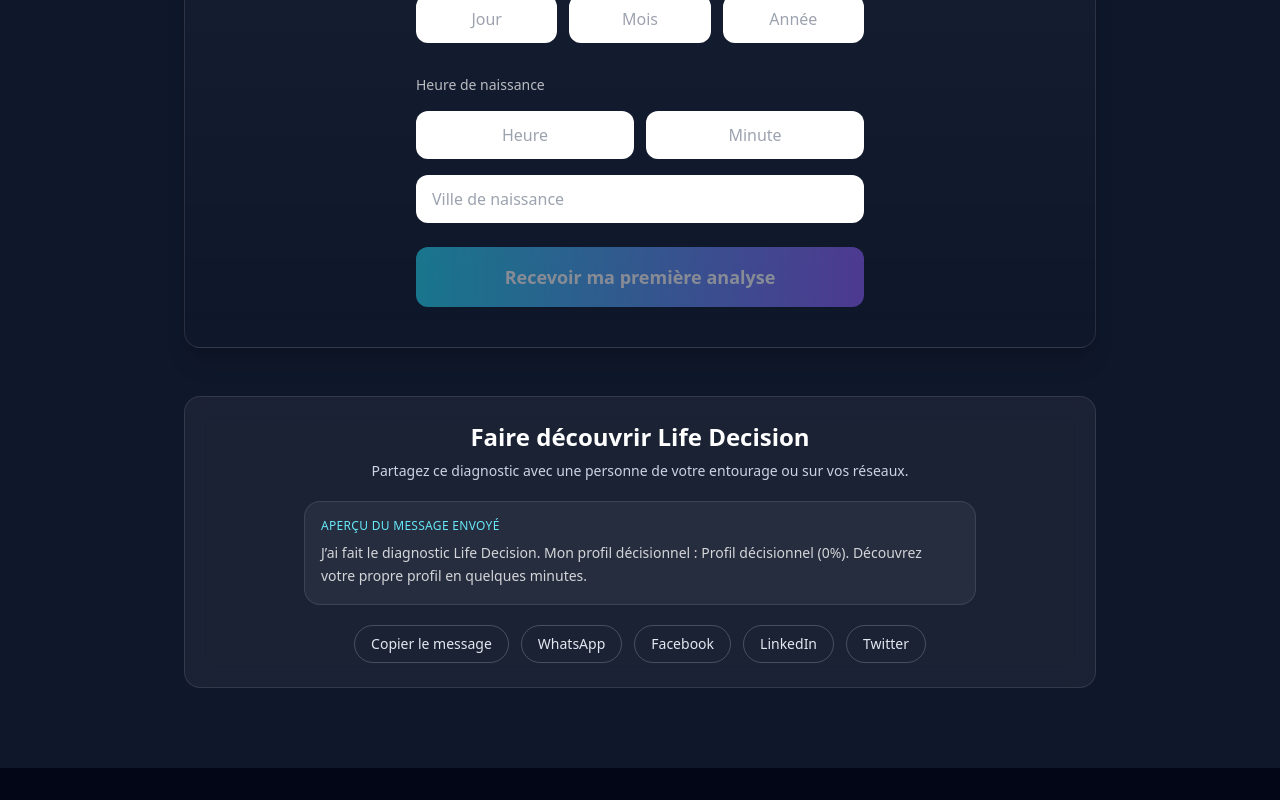
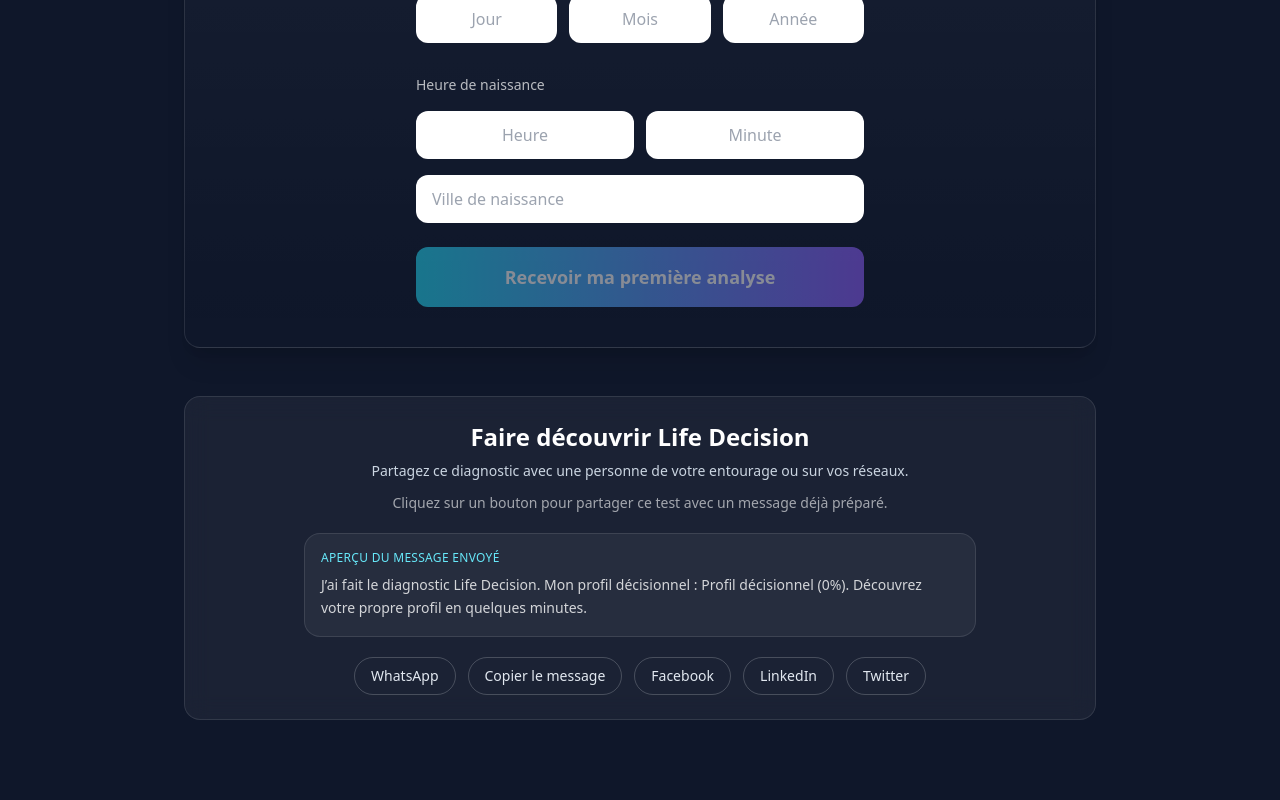
Before and after one commit to arnaudcrestey/life-decision, a Next.js app: page /resultat in a window 1280 px wide. Shown: the part 744-1544 px from the top of the page. Before the commit the page ends 1512 px from the top, so only its background shows below. Built offline with nearby package versions, Linux system fonts and the light colour scheme.

Commit message:
Update share-buttons.tsx

```diff
--- a/components/share-buttons.tsx
+++ b/components/share-buttons.tsx
@@ -1,4 +1,6 @@
 'use client';
+
+import { useState } from 'react';
 
 type ShareButtonsProps = {
   profile: string;
@@ -6,28 +8,33 @@
 };
 
 export function ShareButtons({ profile, score }: ShareButtonsProps) {
+  const [copied, setCopied] = useState(false);
+
   const shareUrl =
     typeof window !== 'undefined'
       ? `${window.location.origin}/life-decision`
-      : 'https://life-decision.vercel.app/life-decision';
+      : 'https://life-decision-six.vercel.app/life-decision';
 
   const shareText = `J’ai fait le diagnostic Life Decision. Mon profil décisionnel : ${profile} (${score}%). Découvrez votre propre profil en quelques minutes.`;
 
   const encodedText = encodeURIComponent(shareText);
   const encodedUrl = encodeURIComponent(shareUrl);
 
+  const whatsappUrl = `https://wa.me/?text=${encodedText}%20${encodedUrl}`;
+  const facebookUrl = `https://www.facebook.com/sharer/sharer.php?u=${encodedUrl}`;
   const linkedInUrl = `https://www.linkedin.com/sharing/share-offsite/?url=${encodedUrl}`;
   const twitterUrl = `https://twitter.com/intent/tweet?text=${encodedText}&url=${encodedUrl}`;
-  const whatsappUrl = `https://wa.me/?text=${encodedText}%20${encodedUrl}`;
-  const facebookUrl = `https://www.facebook.com/sharer/sharer.php?u=${encodedUrl}`;
 
   async function copyLink() {
     try {
       await navigator.clipboard.writeText(`${shareText} ${shareUrl}`);
-      alert('Message copié avec succès');
+      setCopied(true);
+
+      setTimeout(() => {
+        setCopied(false);
+      }, 2000);
     } catch (error) {
       console.error(error);
-      alert('Impossible de copier le message');
     }
   }
 
@@ -37,8 +44,12 @@
         Faire découvrir Life Decision
       </h3>
 
-      <p className="mx-auto mb-5 max-w-2xl text-center text-sm text-slate-300">
+      <p className="mx-auto mb-3 max-w-2xl text-center text-sm text-slate-300">
         Partagez ce diagnostic avec une personne de votre entourage ou sur vos réseaux.
+      </p>
+
+      <p className="mb-5 text-center text-sm text-white/60">
+        Cliquez sur un bouton pour partager ce test avec un message déjà préparé.
       </p>
 
       <div className="mx-auto mb-5 max-w-2xl rounded-2xl border border-white/10 bg-white/5 p-4 text-left">
@@ -51,13 +62,6 @@
       </div>
 
       <div className="flex flex-wrap justify-center gap-3">
-        <button
-          onClick={copyLink}
-          className="rounded-full border border-white/20 px-4 py-2 text-sm text-slate-200 hover:bg-white/10"
-        >
-          Copier le message
-        </button>
-
         <a
           className="rounded-full border border-white/20 px-4 py-2 text-sm text-slate-200 hover:bg-white/10"
           href={whatsappUrl}
@@ -66,6 +70,13 @@
         >
           WhatsApp
         </a>
+
+        <button
+          onClick={copyLink}
+          className="rounded-full border border-white/20 px-4 py-2 text-sm text-slate-200 transition hover:bg-white/10"
+        >
+          {copied ? 'Message copié ✓' : 'Copier le message'}
+        </button>
 
         <a
           className="rounded-full border border-white/20 px-4 py-2 text-sm text-slate-200 hover:bg-white/10"
```
